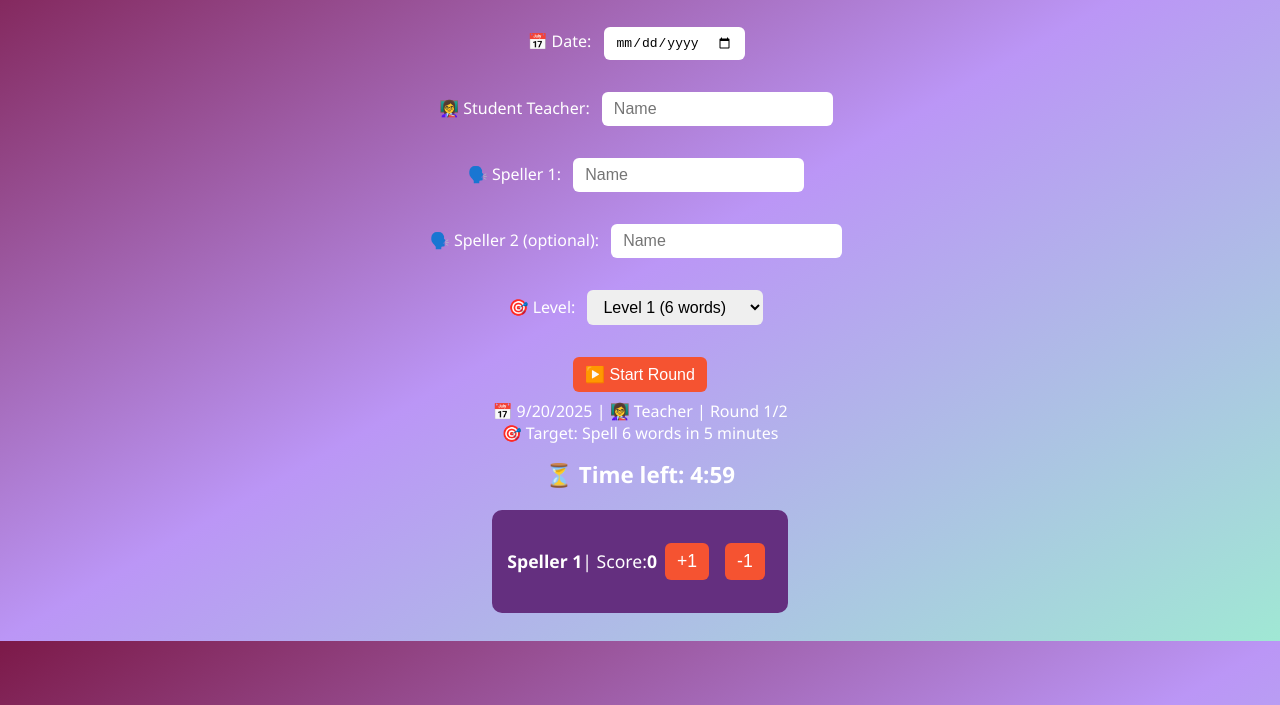
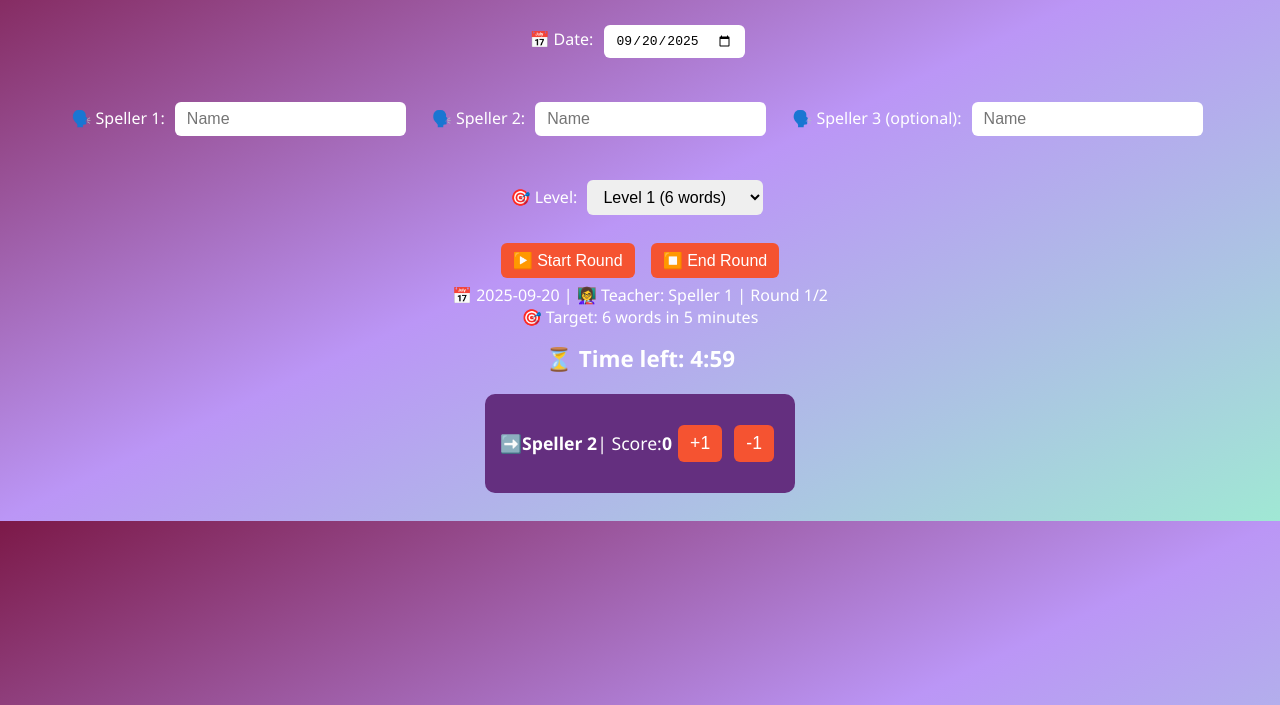
Before and after one commit to younglearnerscurriculum/teamspelling, a plain HTML site: page index.html in a window 1280 px wide. Both pictures are taken after a click on the button "▶️ Start Round". Shown: the part 95-800 px from the top of the page. Drawn offline with nearby package versions, Linux system fonts and the light colour scheme.

Commit message:
Update index.html

```diff
--- a/index.html
+++ b/index.html
@@ -8,35 +8,29 @@
     body {
       font-family: 'Segoe UI', sans-serif;
       background: linear-gradient(to bottom right, #7C1948, #BB96F6, #A0E8D4);
-      color: #fff;
-      text-align: center;
-      padding: 20px;
+      color: #fff; text-align: center; padding: 20px;
     }
     h1 { color: #FFC683; }
     input, select, button {
-      margin: 8px; padding: 8px 12px;
+      margin: 6px; padding: 8px 12px;
       border-radius: 6px; border: none;
       font-size: 1em;
     }
-    button {
-      background: #F55331; color: white; cursor: pointer;
-    }
+    button { background: #F55331; color: white; cursor: pointer; }
     button:hover { background: #FFC683; color: #642F7F; }
     #timer {
-      font-size: 1.4em; font-weight: bold;
-      margin-top: 15px;
+      font-size: 1.4em; font-weight: bold; margin-top: 15px;
     }
     #timer.warning { color: #F55331; animation: blink 1s step-start infinite; }
     @keyframes blink { 50% { opacity: 0.4; } }
     .scoreboard {
       margin-top: 20px; font-size: 1.1em;
       background: #642F7F; padding: 15px; border-radius: 10px;
-      display: inline-block;
-      text-align: left;
+      display: inline-block; text-align: left; min-width: 280px;
     }
     .playerRow {
-      margin: 10px 0;
-      display: flex; justify-content: space-between; align-items: center;
+      margin: 10px 0; display: flex;
+      justify-content: space-between; align-items: center;
     }
     .playerRow span { font-weight: bold; }
     #popup {
@@ -56,9 +50,12 @@
   <h1>📝 YLC Team Spelling Bee 2025</h1>
   <p>📅 Date: <input type="date" id="dateInput"></p>
 
-  <p>👩‍🏫 Student Teacher: <input type="text" id="teacherName" placeholder="Name"></p>
+  <!-- Names -->
+  <div style="display:flex; justify-content:center; gap:20px; flex-wrap:wrap; margin-top:10px;">
     <p>🗣️ Speller 1: <input type="text" id="speller1" placeholder="Name"></p>
-  <p>🗣️ Speller 2 (optional): <input type="text" id="speller2" placeholder="Name"></p>
+    <p>🗣️ Speller 2: <input type="text" id="speller2" placeholder="Name"></p>
+    <p>🗣️ Speller 3 (optional): <input type="text" id="speller3" placeholder="Name"></p>
+  </div>
 
   <p>
     🎯 Level:
@@ -70,9 +67,10 @@
   </p>
 
   <button onclick="startRound()">▶️ Start Round</button>
+  <button id="endRoundBtn" style="display:none;" onclick="endRound()">⏹️ End Round</button>
+
   <div id="roundInfo"></div>
   <div id="timer"></div>
-
   <div class="scoreboard" id="scoreboard"></div>
 
   <!-- Popup -->
@@ -81,7 +79,8 @@
       <h2 id="popupTitle">🎉 Congratulations!</h2>
       <p id="popupMessage"></p>
       <p id="popupScores"></p>
-      <p>📸 Please take a screenshot and share it with your teacher.</p>
+      <p id="popupBadges"></p>
+      <p>➡️ 📸 Take Screenshot → Send to Teacher</p>
       <button onclick="closePopup()">OK</button>
     </div>
   </div>
@@ -89,44 +88,76 @@
   <script src="https://cdn.jsdelivr.net/npm/canvas-confetti@1.6.0/dist/confetti.browser.min.js"></script>
   <script>
     let round = 0, timer, timeLeft = 300;
-    let spellerScores = { sp1: 0, sp2: 0 };
-    let roundScores = [];
+    let spellerScores = { sp1: 0, sp2: 0, sp3: 0 };
+    let roundScores = [], teacherRoles = [];
+
+    const badges = [
+      "🌟 Persistence Star",
+      "🏅 Accuracy Champ",
+      "💡 Creative Thinker",
+      "🎯 Teamwork Hero",
+      "📚 Word Wizard",
+      "🎵 Confident Voice",
+      "✨ Quick Learner",
+      "💖 Supportive Friend"
+    ];
+
+    // Autofill today's date
+    window.onload = function(){
+      const today = new Date().toISOString().split('T')[0];
+      document.getElementById("dateInput").value = today;
+    };
 
     function startRound() {
       if (round >= 2) return;
       round++;
 
-      const teacher = document.getElementById("teacherName").value || "Teacher";
       const s1 = document.getElementById("speller1").value || "Speller 1";
-      const s2 = document.getElementById("speller2").value || "";
+      const s2 = document.getElementById("speller2").value || "Speller 2";
+      const s3 = document.getElementById("speller3").value || "";
       const dateVal = document.getElementById("dateInput").value || new Date().toLocaleDateString();
       const lvl = document.getElementById("level").value;
-
       let wordTarget = lvl==="1"?6:(lvl==="2"?8:12);
 
+      // Assign teacher
+      let teacherNow = (round===1? s1 : s2);
+      teacherRoles.push(teacherNow);
+
       document.getElementById("roundInfo").innerHTML =
-        `📅 ${dateVal} | 👩‍🏫 ${teacher} | Round ${round}/2<br>
-        🎯 Target: Spell ${wordTarget} words in 5 minutes`;
+        `📅 ${dateVal} | 👩‍🏫 Teacher: ${teacherNow} | Round ${round}/2<br>
+        🎯 Target: ${wordTarget} words in 5 minutes`;
 
-      renderScoreboard(s1, s2);
-      startTimer(300); // 5 minutes
+      renderScoreboard(s1, s2, s3, teacherNow);
+      document.getElementById("endRoundBtn").style.display="inline-block";
+      startTimer(300);
     }
 
-    function renderScoreboard(s1, s2){
+    function renderScoreboard(s1, s2, s3, teacherNow){
       const sb = document.getElementById("scoreboard");
       sb.innerHTML = "";
+
+      if(s1 !== teacherNow){
         sb.innerHTML += `
           <div class="playerRow">
-          <span>${s1}</span> | Score: <span id="sp1Score">${spellerScores.sp1}</span>
+            ➡️ <span>${s1}</span> | Score: <span id="sp1Score">${spellerScores.sp1}</span>
             <button onclick="updateScore('sp1',1)">+1</button>
             <button onclick="updateScore('sp1',-1)">-1</button>
           </div>`;
-      if(s2){
+      }
+      if(s2 !== teacherNow){
         sb.innerHTML += `
           <div class="playerRow">
-          <span>${s2}</span> | Score: <span id="sp2Score">${spellerScores.sp2}</span>
+            ➡️ <span>${s2}</span> | Score: <span id="sp2Score">${spellerScores.sp2}</span>
             <button onclick="updateScore('sp2',1)">+1</button>
             <button onclick="updateScore('sp2',-1)">-1</button>
+          </div>`;
+      }
+      if(s3 && s3 !== teacherNow){
+        sb.innerHTML += `
+          <div class="playerRow">
+            ➡️ <span>${s3}</span> | Score: <span id="sp3Score">${spellerScores.sp3}</span>
+            <button onclick="updateScore('sp3',1)">+1</button>
+            <button onclick="updateScore('sp3',-1)">-1</button>
           </div>`;
       }
     }
@@ -154,24 +185,39 @@
     }
 
     function endRound(){
-      // save round scores
-      roundScores.push({sp1: spellerScores.sp1, sp2: spellerScores.sp2});
+      clearInterval(timer);
+      document.getElementById("endRoundBtn").style.display="none";
+      roundScores.push({...spellerScores});
 
       if(round < 2){
-        // popup for round 1
-        document.getElementById("popupTitle").textContent="✅ Round 1 Complete!";
-        document.getElementById("popupMessage").textContent="Switch roles and get ready for Round 2.";
-        document.getElementById("popupScores").innerHTML=
-          `Speller 1: ${spellerScores.sp1}<br>Speller 2: ${spellerScores.sp2}`;
+        document.getElementById("popupTitle").textContent="✅ Round 1 Done!";
+        document.getElementById("popupMessage").textContent="Switch roles ➡️ Next Round!";
+        document.getElementById("popupScores").innerHTML="";
+        document.getElementById("popupBadges").innerHTML="";
         document.getElementById("popup").style.display="flex";
       } else {
-        // popup for final
-        document.getElementById("popupTitle").textContent="🎉 Congratulations!";
-        document.getElementById("popupMessage").textContent="Both rounds complete!";
-        document.getElementById("popupScores").innerHTML=
-          `Final Scores:<br>
-           Speller 1: ${spellerScores.sp1}<br>
-           Speller 2: ${spellerScores.sp2}`;
+        // Final popup
+        document.getElementById("popupTitle").textContent="🎉 Great Job Team!";
+        document.getElementById("popupMessage").textContent="Final Scores:";
+
+        let scoresHTML="";
+        let badgesHTML="";
+        for(let [key,score] of Object.entries(spellerScores)){
+          if(score>0 || key==="sp1" || key==="sp2" || key==="sp3"){
+            const playerName=document.getElementById(key.replace("sp","speller")).value || key.toUpperCase();
+            if(playerName!==""){
+              const badge=badges[Math.floor(Math.random()*badges.length)];
+              scoresHTML+=`➡️ 🗣️ ${playerName}: ${score} pts<br>`;
+              badgesHTML+=`${playerName} → ${badge}<br>`;
+            }
+          }
+        }
+
+        let teacherInfo=`👩‍🏫 Round 1 Teacher → ${teacherRoles[0]}<br>
+                         👩‍🏫 Round 2 Teacher → ${teacherRoles[1]}`;
+
+        document.getElementById("popupScores").innerHTML=scoresHTML;
+        document.getElementById("popupBadges").innerHTML=badgesHTML+"<br>"+teacherInfo;
         document.getElementById("popup").style.display="flex";
         launchConfetti();
       }
```
Lines whose indentation alone changed are shown as unchanged.
